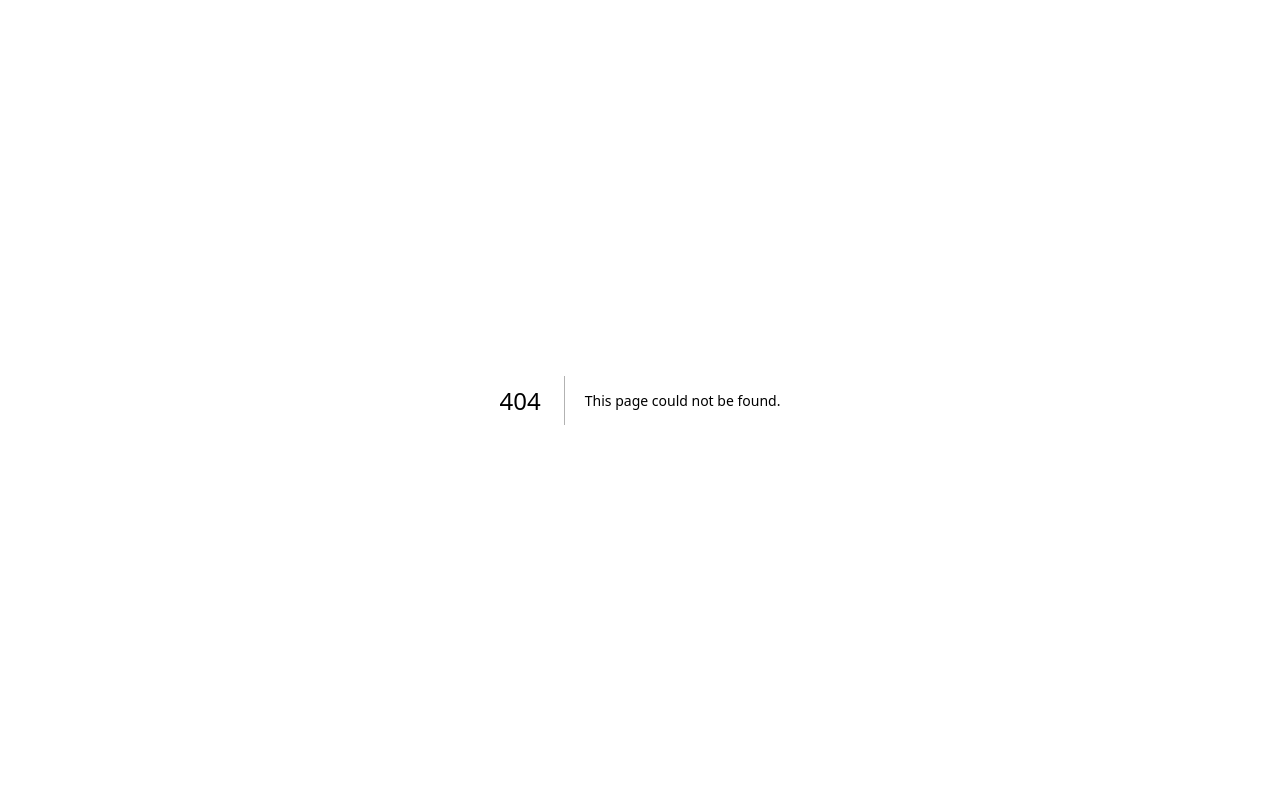
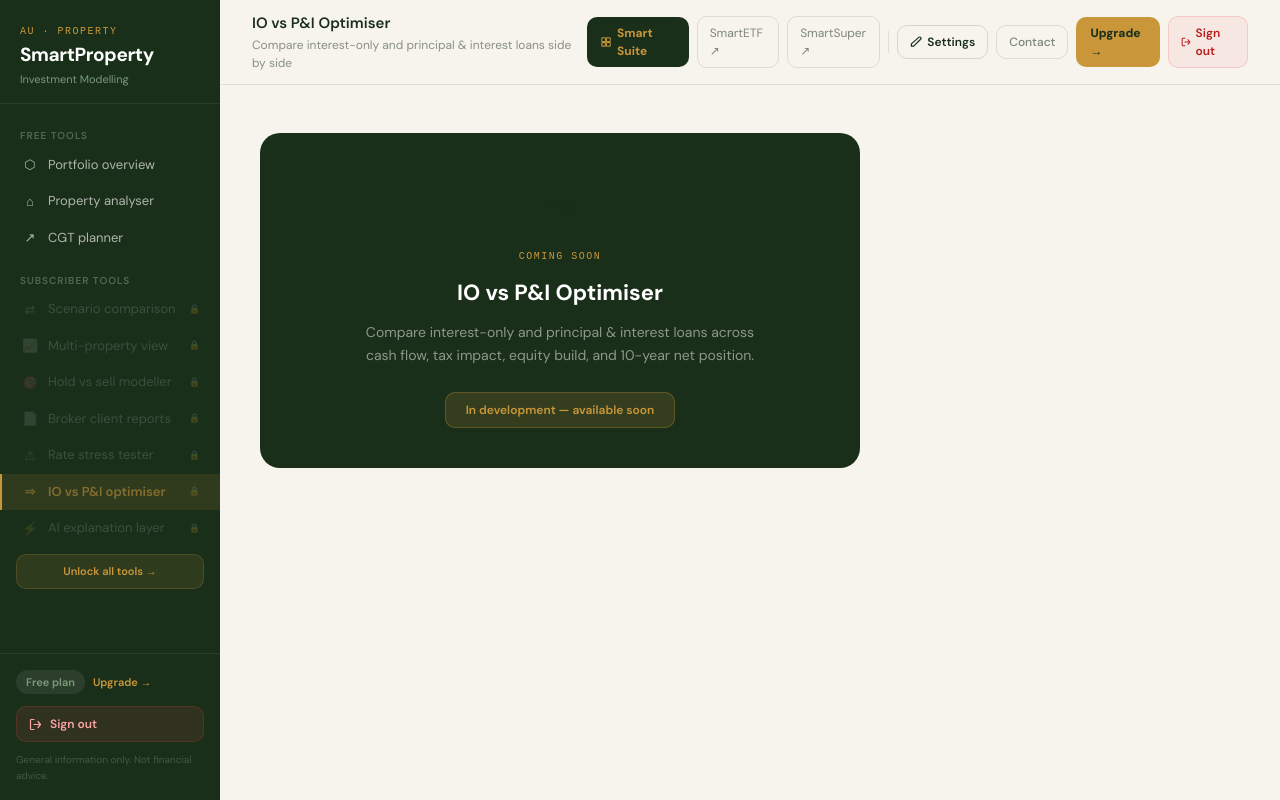
Before and after one commit to mbf2756/smartproperty, a Next.js app: page /io-pi in a window 1280 px wide. Before the commit this address had no page. Built offline with nearby package versions, Linux system fonts and the light colour scheme; no server answers.

Commit message:
Add IO vs P&I Optimiser page with placeholder content

```diff
--- /dev/null
+++ b/src/app/(dashboard)/io-pi/page.tsx
@@ -0,0 +1,19 @@
+import { DashboardTopbar } from '@/components/DashboardTopbar'
+export default function Page() {
+  return (
+    <div>
+      <DashboardTopbar title="IO vs P&I Optimiser" subtitle="Compare interest-only and principal & interest loans side by side" />
+      <div style={{ padding: '48px 40px', maxWidth: 680 }}>
+        <div style={{ background: '#1A2F1A', borderRadius: 20, padding: '40px', textAlign: 'center' }}>
+          <div style={{ fontSize: 40, marginBottom: 16 }}>⇒</div>
+          <div style={{ fontFamily: 'monospace', fontSize: 10, color: '#C9963A', letterSpacing: '0.15em', textTransform: 'uppercase', marginBottom: 12 }}>Coming soon</div>
+          <h2 style={{ fontSize: 22, fontWeight: 700, color: 'white', marginBottom: 12 }}>IO vs P&I Optimiser</h2>
+          <p style={{ fontSize: 14, color: 'rgba(255,255,255,0.5)', lineHeight: 1.7, maxWidth: 420, margin: '0 auto 24px' }}>
+            Compare interest-only and principal & interest loans across cash flow, tax impact, equity build, and 10-year net position.
+          </p>
+          <div style={{ display: 'inline-block', padding: '8px 20px', borderRadius: 10, background: 'rgba(201,150,58,0.15)', border: '1px solid rgba(201,150,58,0.3)', fontSize: 12, color: '#C9963A', fontWeight: 600 }}>In development — available soon</div>
+        </div>
+      </div>
+    </div>
+  )
+}
```
